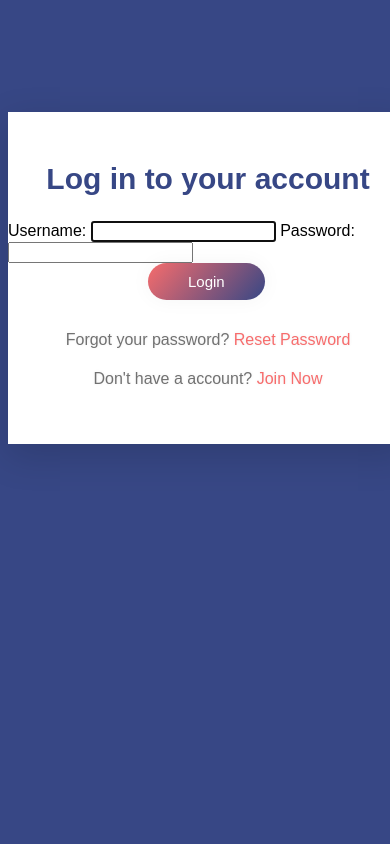
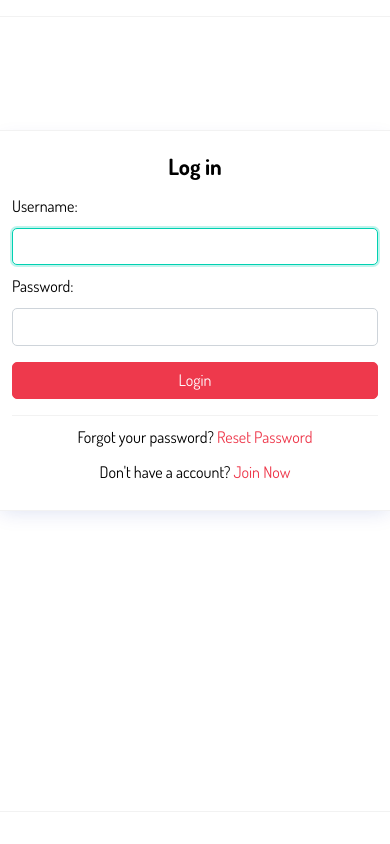
Before and after one commit to onlyzabao/memolex, a Django app: page /community/login/ in a window 390 px wide. Run offline with Django 4.2, Linux system fonts and the light colour scheme.

Commit message:
update login

```diff
--- a/community/templates/community/login.html
+++ b/community/templates/community/login.html
@@ -1,10 +1,14 @@
-{% extends 'community_base.html' %}
+{% extends 'authentication_base.html' %}
+
+{% block title %}
+  Login
+{% endblock %}
 
 {% block content %}
-  <div class="main">
+  <div class="center">
     <form method="post" class="card">
       {% csrf_token %}
-	    <h2 class="sign" align="center">Log in to your account</h2>
+      <h2 class="text-center">Log in</h2>
 
       {% for field in form %}
         {{ field.label_tag }}
@@ -14,9 +18,20 @@
         {% endif %}
       {% endfor %}
 
-      <input class="submit" type="submit" value="Login" class="btn btn-primary full-width">
-      <p class="forgot" align="center">Forgot your password? <a href="{% url 'community:password-reset' %}">Reset Password</a></p>
-      <p class="forgot" align="center" style="padding-top: 5px;">Don't have a account? <a href="{% url 'community:signup' %}">Join Now</a></p>
+      <input type="submit" value="Login" class="btn btn-primary full-width">
+      <hr>
+      <p class="text-center">Forgot your password? <a href="{% url 'community:password-reset' %}">Reset Password</a></p>
+      <p class="text-center">Don't have a account? <a href="{% url 'community:signup' %}">Join Now</a></p>
     </form>
   </div>
 {% endblock %}
+
+{% block message %}
+  {% if messages %}
+    {% for message in messages %}
+        <div class="alert alert-{{ message.tags }}">
+            {{ message }}
+        </div>
+    {% endfor %}
+  {% endif %}
+{% endblock %}
--- a/community/templates/community/signup.html
+++ b/community/templates/community/signup.html
@@ -1,4 +1,4 @@
-{% extends 'community_base.html' %}
+{% extends 'authentication_base.html' %}
 
 {% block content %}
 	<div class="center">
--- /dev/null
+++ b/static/css/authentication.css
@@ -0,0 +1,362 @@
+@import url('https://fonts.googleapis.com/css2?family=Dosis:wght@200;300;400;500;700;800&display=swap');
+@import url('https://cdn.jsdelivr.net/npm/bootstrap-icons@1.10.2/font/bootstrap-icons.css');
+
+:root {
+  --color-primary: #ee394c;
+  --color-secondary: #86b7fe;
+  --color-light: #f2f2f2;
+  --color-gray: #ced4da;
+  --color-dark: #212121;
+  --color-white: #ffffff;
+  --color-error: #e2442f;
+  --color-warning: #ffc900;
+  --color-info: #02a2b9;
+  --color-success: #1ba345;
+  --color-input: #00d1b2;
+   --border-radius: 5px;
+}
+* {
+  margin: 0;
+  padding: 0;
+  box-sizing: border-box;
+  text-rendering: optimizeLegibility;
+}
+
+html,
+body {
+  height: 100%;
+}
+
+img {
+  max-width: 100%;
+}
+input,
+button,
+textarea {
+  font: inherit;
+}
+
+input[type='text']:focus,
+input[type='email']:focus,
+input[type='password']:focus,
+textarea:focus {
+  outline: 0;
+  box-shadow:  0 0 0 0.125rem rgb(0 209 178 / 25%);
+  border: solid 1px var(--color-input);
+}
+
+.btn:focus {
+  outline: 0;
+  box-shadow: 0 0 0 0.125rem rgb(238, 57, 76, 25%);
+}
+body {
+  font-family: 'Dosis', sans-serif;
+  font-size: 1rem;
+  line-height: 1.7;
+  display: flex;
+  flex-direction: column;
+}
+
+h1 {
+  font-size: 2rem;
+  line-height: 1.5;
+}
+h2 {
+  font-size: 1.4rem;
+}
+
+a {
+  color: var(--color-primary);
+  text-decoration: none;
+}
+a:hover {
+  text-decoration: underline;
+}
+
+.container {
+  max-width: 960px;
+  margin: 0 auto;
+  padding: 0.5rem;
+}
+
+.header {
+  border-bottom: solid 1px var(--color-light);
+}
+
+.header .container {
+  display: flex;
+  align-items: center;
+  gap:1rem;
+
+}
+
+.nav {
+	display:flex;
+	gap:1rem;
+	align-items: center;
+	justify-content: center;
+	flex-basis: 100%;
+}
+
+
+
+.nav a:nth-last-child(2) {
+	margin-left: auto;
+	font-weight: bold;
+}
+
+
+.logo {
+  padding: 0.5rem;
+  background-color: var(--color-primary);
+  text-decoration: none;
+  color: var(--color-white);
+  font-weight: bold;
+  text-transform: uppercase;
+}
+.logo:hover {
+  text-decoration: none;
+}
+/* feature */
+.feature {
+  display: flex;
+  justify-content: space-between;
+}
+.feature-content {
+  width: 50%;
+  display: flex;
+  flex-direction: column;
+  justify-content: center;
+}
+.feature-content .cta {
+  margin-top: 1rem;
+  align-self: flex-start;
+}
+.feature-image {
+  width: 50%;
+  height: auto;
+}
+
+/* form */
+
+.card {
+  border: solid 1px var(--color-light);
+  padding: 1rem;
+  border-radius: var(--border-radius);
+  box-shadow: rgb(11 43 158 / 15%) 0px 6px 20px -6px;
+  min-width: 400px;
+}
+
+/* form */
+form > * {
+  display: block;
+  margin-bottom: 0.5rem;
+}
+
+form > input[type='submit'],
+form > button {
+  margin: 1rem 0;
+}
+
+.form-buttons {
+  display: flex;
+  justify-content: space-between;
+  align-items: center;
+  gap: 0.75rem;
+}
+
+hr {
+  height: 1px;
+  border: none;
+  background-color: var(--color-light);
+}
+
+input[type='text'],
+input[type='email'],
+input[type='password'],
+textarea {
+  border-radius: var(--border-radius);
+  border: solid 1px var(--color-gray);
+  width: 100%;
+  padding: 0.25rem 0.75rem;
+}
+
+textarea {
+  max-height: 7rem;
+}
+
+/* Task list */
+
+.tasks {
+  list-style: none;
+  width: 100%;
+  max-width: 450px;
+}
+
+.tasks li {
+  display: flex;
+  justify-content: space-between;
+  align-items: center;
+  width: 100%;
+  border-bottom: solid 1px var(--color-dark);
+  padding: 0.5rem 0;
+}
+.tasks li:last-of-type {
+  border-bottom: none;
+}
+
+.task-controls {
+  display: flex;
+  justify-content: space-between;
+  gap: 1rem;
+}
+
+.task-controls a {
+  color: var(--color-dark);
+}
+
+/* task detail */
+
+.task {
+  margin-bottom: auto;
+}
+
+.badge {
+  font-size: 0.5rem;
+  padding: 0.25rem 1rem;
+  color: var(--color-white);
+  border-radius: 2rem;
+  align-self: flex-start;
+}
+
+.badge-completed {
+  background-color: var(--color-success);
+}
+
+.badge-pending {
+  background-color: var(--color-warning);
+}
+
+.completed {
+  text-decoration: line-through;
+}
+
+.completed:hover {
+  text-decoration: line-through;
+}
+/* footer */
+.footer p {
+  text-align: center;
+}
+
+.footer {
+  margin-top: auto;
+  padding: 0.5rem 0;
+  border-top: solid 1px var(--color-light);
+}
+
+.btn {
+  padding: 0.25rem 0.75rem;
+  border-radius: var(--border-radius);
+  background-color: var(--color-white);
+  border: solid 1px var(--color-white);
+  color: var(--color-dark);
+  cursor: pointer;
+  text-decoration: none;
+  font-size: 1rem;
+  min-width: 6rem;
+  text-align: center;
+}
+
+.btn:hover {
+  text-decoration: none;
+}
+.btn-outline {
+  border: solid 1px var(--color-primary);
+}
+
+.btn-primary {
+  border: solid 1px var(--color-primary);
+  background-color: var(--color-primary);
+  color: var(--color-white);
+}
+
+/* alert */
+.alert {
+  padding: 0.25rem 0.75rem;
+  border-radius: 0.5rem;
+}
+.alert-error {
+  background-color: var(--color-error);
+  color: var(--color-light);
+}
+
+.alert-warning {
+  background-color: var(--color-warning);
+  color: var(--color-light);
+}
+
+.alert-info {
+  background-color: var(--color-info);
+  color: var(--color-light);
+}
+
+.alert-success {
+  background-color: var(--color-success);
+  color: var(--color-light);
+}
+
+/* utilities */
+.text-center {
+  text-align: center;
+}
+
+.error {
+  color: var(--color-error);
+}
+
+.full-width {
+  width: 100%;
+}
+
+.center {
+  display: flex;
+  flex-direction: column;
+  align-items: center;
+  justify-content: center;
+  min-height: 70vh;
+}
+
+@media (max-width: 768px) {
+  .header > .container {
+    display: flex;
+    flex-direction: column;
+    justify-content: center;
+    align-items: center;
+    gap: 1rem;
+  }
+  .brand {
+    order: 1;
+  }
+  .card {
+    max-width: 360px;
+  }
+  .feature {
+    flex-direction: column;
+  }
+  .feature-content,
+  .feature-image {
+    width: 100%;
+  }
+
+  .feature-image {
+    order: 1;
+  }
+  .feature-content {
+    order: 2;
+    text-align: center;
+  }
+  .feature-content .cta {
+    align-self: center;
+  }
+}
--- a/static/css/login.css
+++ b/static/css/login.css
@@ -107,4 +107,3 @@ a {
     .main {
         border-radius: 0px;
     }
-}
--- /dev/null
+++ b/templates/authentication_base.html
@@ -0,0 +1,42 @@
+{%load static %}
+
+<!DOCTYPE html>
+<html lang="en">
+    <head>
+        <meta charset="utf-8">
+        <meta content="width=device-width, initial-scale=1.0" name="viewport">
+
+        <title>
+            {% block title %}
+            {% endblock %}
+        </title>
+
+        <meta content="" name="description">
+        <meta content="" name="keywords">
+
+        <!-- Favicons -->
+        <link href="{% static 'img/logo.png' %}" rel="icon">
+        <link rel="stylesheet" href="{% static 'css/authentication.css' %}">
+    </head>
+    <body>
+        <header class="header">
+            <div class="container">
+            </div>
+        </header>
+        <main>
+            <div class="container">
+
+                {% block message %}
+                {% endblock %}
+
+                {%block content %}
+                {%endblock content%}
+
+            </div>
+        </main>
+        <footer class="footer">
+            <div class="container">
+            </div>
+        </footer>
+    </body>
+</html>
```
Lines whose indentation alone changed are shown as unchanged.
